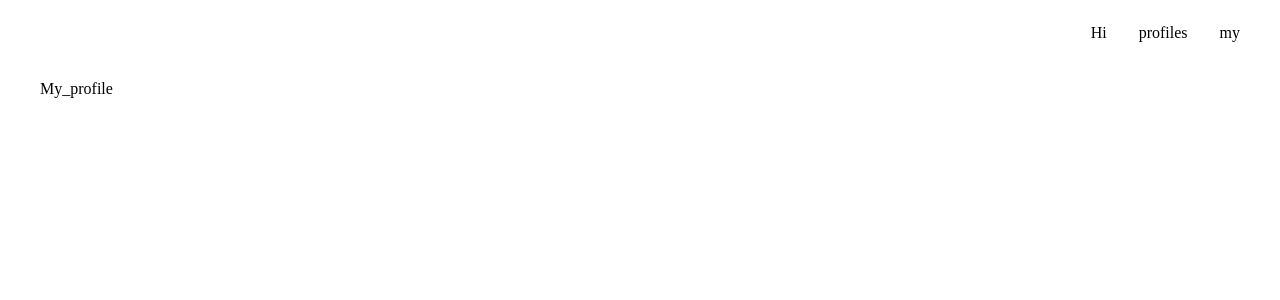
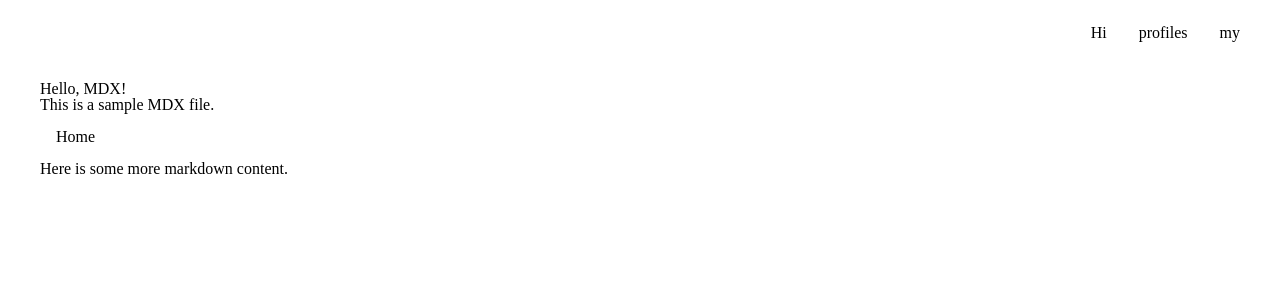
Before and after one commit to fks1311/resume, a React (Create React App) app: page /my in a window 1280 px wide. Shown: the top 300 px of the page. Built offline with nearby package versions, Linux system fonts and the light colour scheme.

Commit message:
mdx 파일 적용

```diff
--- /dev/null
+++ b/config-overrides.js
@@ -0,0 +1,16 @@
+const { override, addWebpackModuleRule } = require("customize-cra");
+
+module.exports = override(
+  addWebpackModuleRule({
+    test: /\.mdx?$/,
+    use: [
+      {
+        loader: "babel-loader",
+        options: {
+          presets: ["@babel/preset-react"],
+        },
+      },
+      "@mdx-js/loader",
+    ],
+  })
+);
--- /dev/null
+++ b/src/mdx/test.mdx
@@ -0,0 +1,9 @@
+import HOME from "../pages/home/Home";
+
+# Hello, MDX!
+
+This is a sample MDX file.
+
+<HOME />
+
+Here is some more markdown content.
--- a/src/pages/my_profile/My_profile.jsx
+++ b/src/pages/my_profile/My_profile.jsx
@@ -1,5 +1,16 @@
+import { MDXProvider } from "@mdx-js/react";
 import DefaultPage from "../../global/DefaultPage";
+import Home from "../home/Home";
+import TEST from "../../mdx/test.mdx";
 
 export default function My_profile() {
-  return <DefaultPage>My_profile</DefaultPage>;
+  const components = { Home };
+
+  return (
+    <DefaultPage>
+      <MDXProvider components={components}>
+        <TEST />
+      </MDXProvider>
+    </DefaultPage>
+  );
 }
```
Also changed, not shown: package.json (+4 -4 lines), 1 other file (tests, documents, lock files or other folders).
